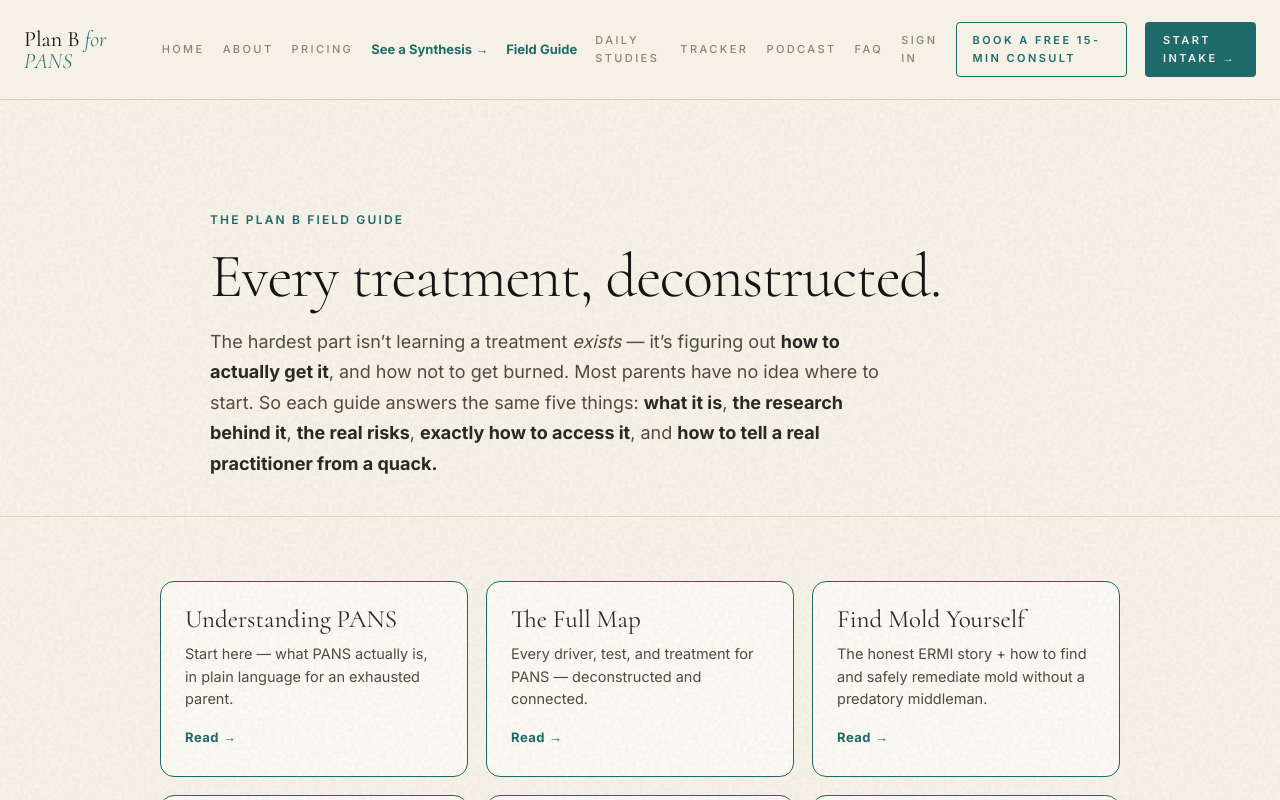
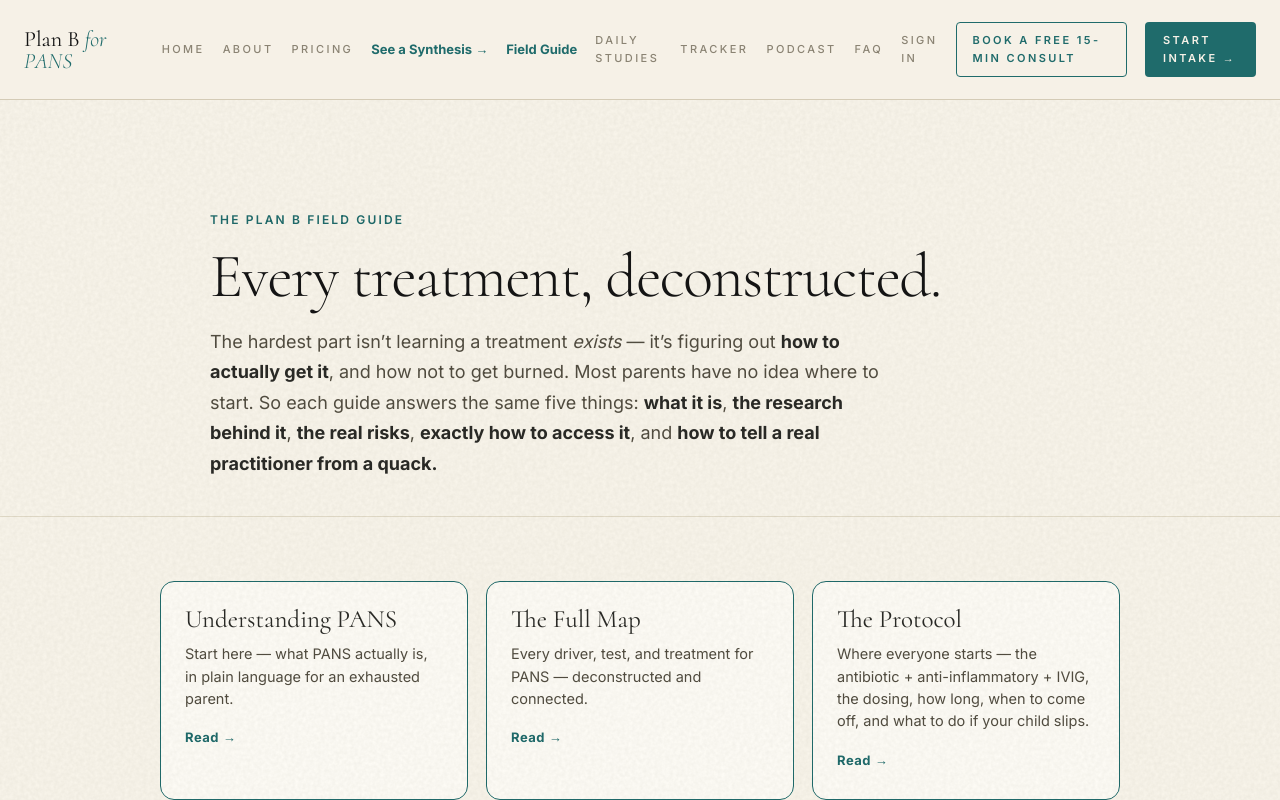
Before and after one commit to myleshorton/planb-pans, a Next.js app: page /learn in a window 1280 px wide. Shown: the top 800 px of the page. Built offline with nearby package versions, Linux system fonts and the light colour scheme.

Commit message:
field guide: add 'The Protocol' card (deep-links to the map's Stage 1, id=protocol) — the starting point gets its own front-door card

```diff
--- a/app/learn/page.tsx
+++ b/app/learn/page.tsx
@@ -19,6 +19,7 @@ type Item = { title: string; blurb: string; href?: string }
 const LIVE: Item[] = [
   { title: 'Understanding PANS', blurb: 'Start here — what PANS actually is, in plain language for an exhausted parent.', href: '/understanding-pans.html' },
   { title: 'The Full Map', blurb: 'Every driver, test, and treatment for PANS — deconstructed and connected.', href: '/deconstructing-pans.html' },
+  { title: 'The Protocol', blurb: 'Where everyone starts — the antibiotic + anti-inflammatory + IVIG, the dosing, how long, when to come off, and what to do if your child slips.', href: '/deconstructing-pans.html#protocol' },
   { title: 'Find Mold Yourself', blurb: 'The honest ERMI story + how to find and safely remediate mold without a predatory middleman.', href: '/find-mold.html' },
   { title: 'Phage Therapy', blurb: 'Viruses that kill bacteria and spare the gut — the real providers (Eliava), how to access, the evidence, and how to spot a quack.', href: '/phage.html' },
   { title: 'Lyme & Co-infections', blurb: 'Antibiotics vs herbals (research-backed), the head-to-head herbal protocol ratings, the full kill-menu, and how to find a Lyme doctor.', href: '/lyme.html' },
--- a/public/deconstructing-pans.html
+++ b/public/deconstructing-pans.html
@@ -210,7 +210,7 @@
       <div class="spine"></div>
 
       <!-- STAGE 1 -->
-      <div class="stage fade" style="--accent:var(--ember); animation-delay:.7s">
+      <div id="protocol" class="stage fade" style="--accent:var(--ember); animation-delay:.7s">
         <div class="node" style="background:var(--ember)">1</div>
         <div class="card">
           <p class="stage-tag">Stage 1 · Conventional</p>
```
